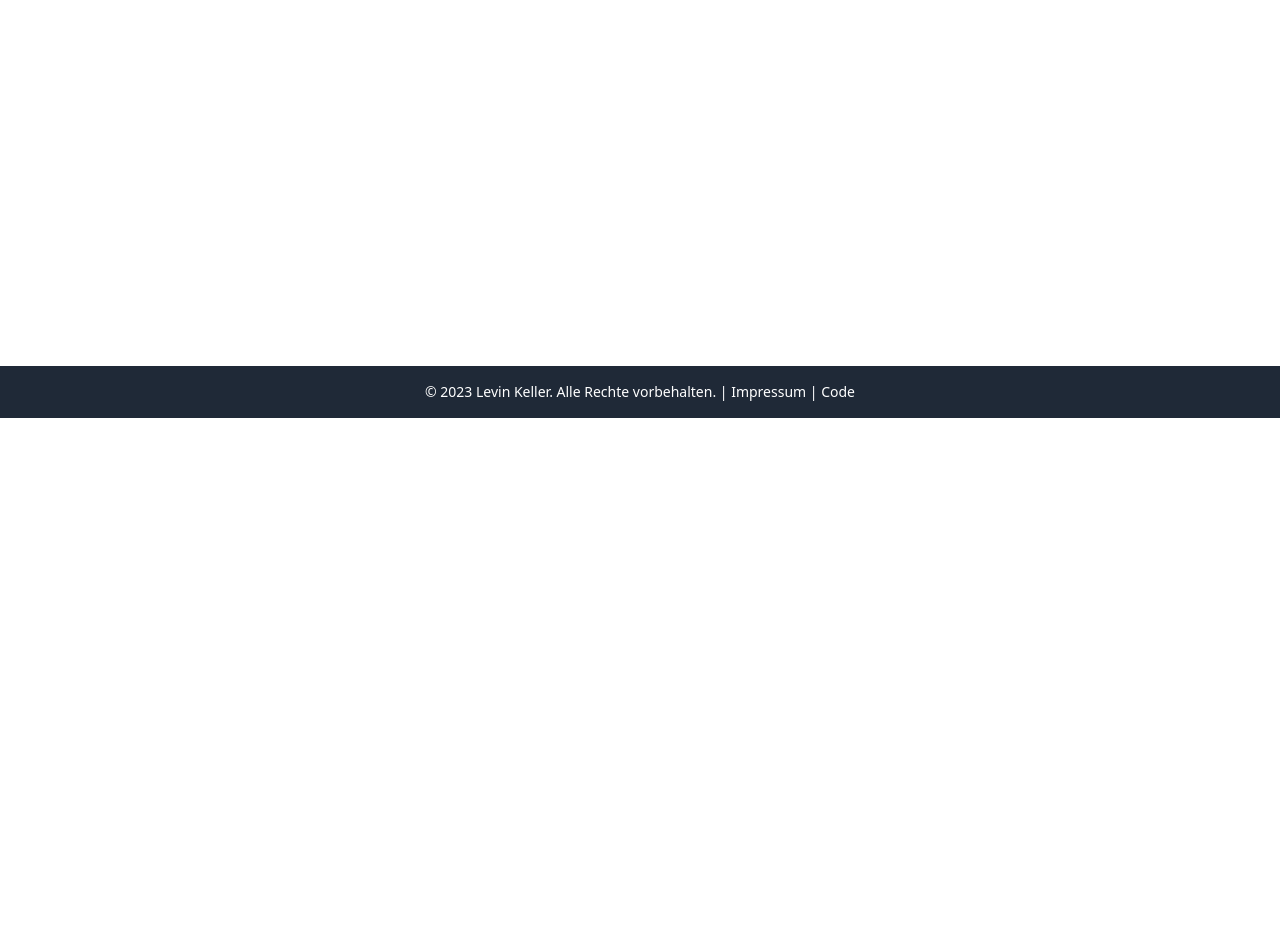
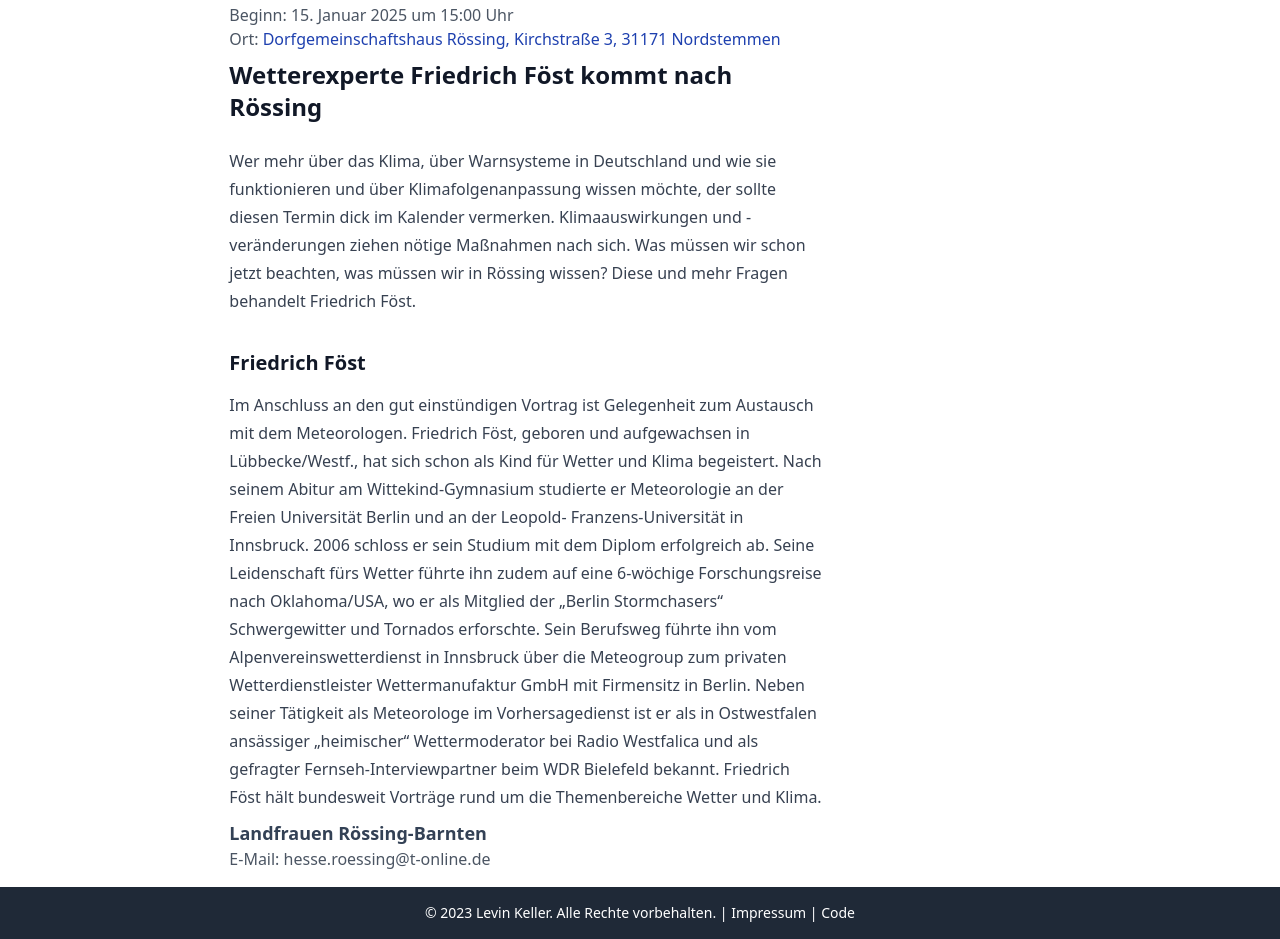
Before and after one commit to levino/roessing.de, an Astro site: page /events/2025-01-15-vortrag-klimawandel in a window 1280 px wide. Shown: the part 382-1321 px from the top of the page. Before the commit the page ends 800 px from the top, so only its background shows below. Built offline with nearby package versions, Linux system fonts and the light colour scheme; Astro itself is replaced by a stand-in of ours.

Commit message:
fuege Beschreibung klimavortrag hinzu

```diff
--- a/src/content/events/2025-01-15-vortrag-klimawandel.md
+++ b/src/content/events/2025-01-15-vortrag-klimawandel.md
@@ -4,4 +4,32 @@ location: dgh
 organizer: landfrauen
 description: Ein Vortrag von Friedrich Föst zum Thema Klimawandel.
 name: Vortrag Klimawandel
+image:
+    src: ./images/friedrich-foest.webp
+    alt: Friedrich Föst
 ---
+
+## Wetterexperte Friedrich Föst kommt nach Rössing
+
+Wer mehr über das Klima, über Warnsysteme in Deutschland und wie sie
+funktionieren und über Klimafolgenanpassung wissen möchte, der sollte diesen
+Termin dick im Kalender vermerken. Klimaauswirkungen und -veränderungen ziehen
+nötige Maßnahmen nach sich. Was müssen wir schon jetzt beachten, was müssen wir
+in Rössing wissen? Diese und mehr Fragen behandelt Friedrich Föst.
+
+### Friedrich Föst
+
+Im Anschluss an den gut einstündigen Vortrag ist Gelegenheit zum Austausch mit
+dem Meteorologen. Friedrich Föst, geboren und aufgewachsen in Lübbecke/Westf.,
+hat sich schon als Kind für Wetter und Klima begeistert. Nach seinem Abitur am
+Wittekind-Gymnasium studierte er Meteorologie an der Freien Universität Berlin
+und an der Leopold- Franzens-Universität in Innsbruck. 2006 schloss er sein
+Studium mit dem Diplom erfolgreich ab. Seine Leidenschaft fürs Wetter führte ihn
+zudem auf eine 6-wöchige Forschungsreise nach Oklahoma/USA, wo er als Mitglied
+der „Berlin Stormchasers“ Schwergewitter und Tornados erforschte. Sein Berufsweg
+führte ihn vom Alpenvereinswetterdienst in Innsbruck über die Meteogroup zum
+privaten Wetterdienstleister Wettermanufaktur GmbH mit Firmensitz in Berlin.
+Neben seiner Tätigkeit als Meteorologe im Vorhersagedienst ist er als in
+Ostwestfalen ansässiger „heimischer“ Wettermoderator bei Radio Westfalica und
+als gefragter Fernseh-Interviewpartner beim WDR Bielefeld bekannt. Friedrich
+Föst hält bundesweit Vorträge rund um die Themenbereiche Wetter und Klima.
```
Also changed, not shown: src/content/events/images/friedrich-foest.webp (added).
